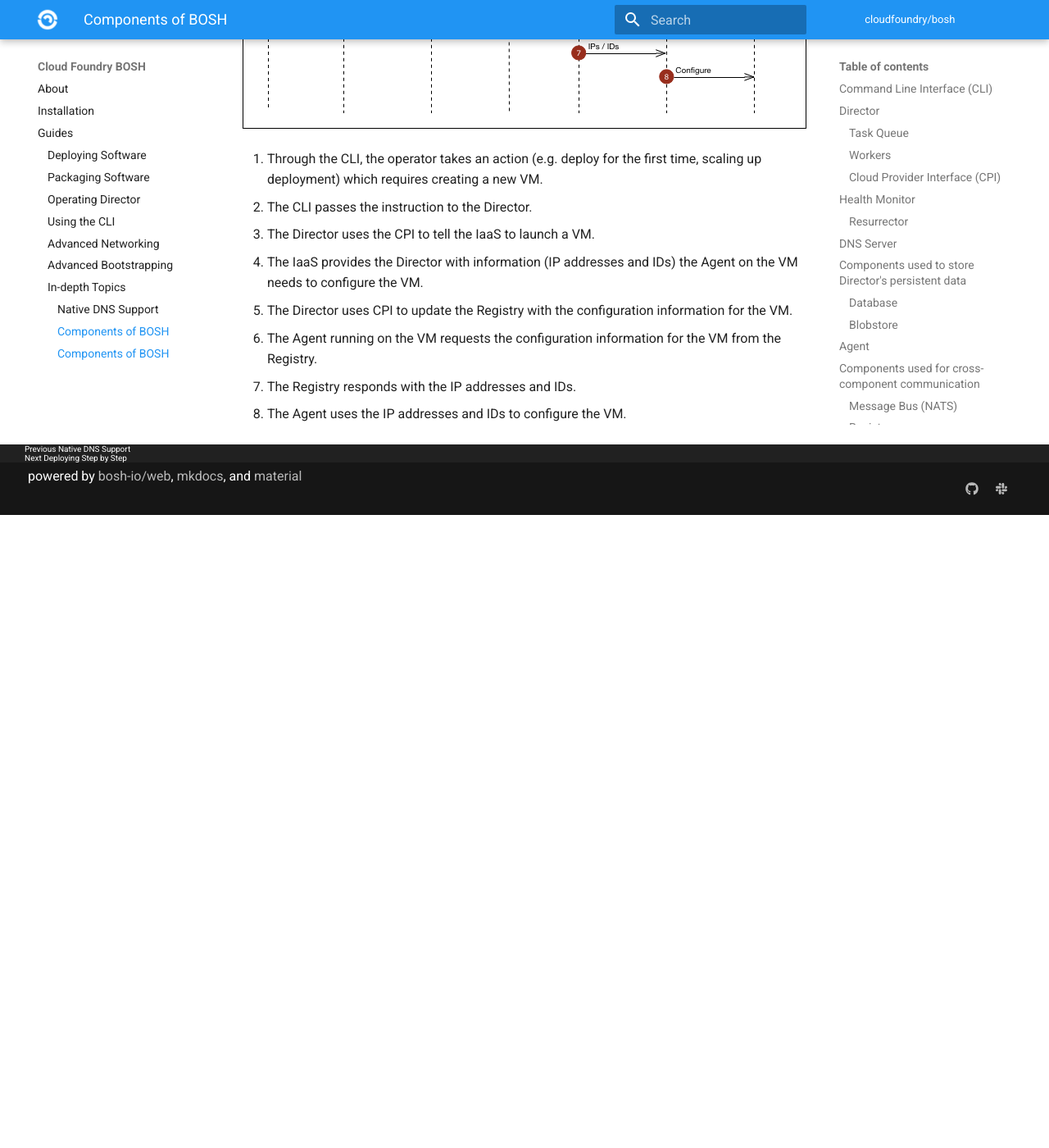
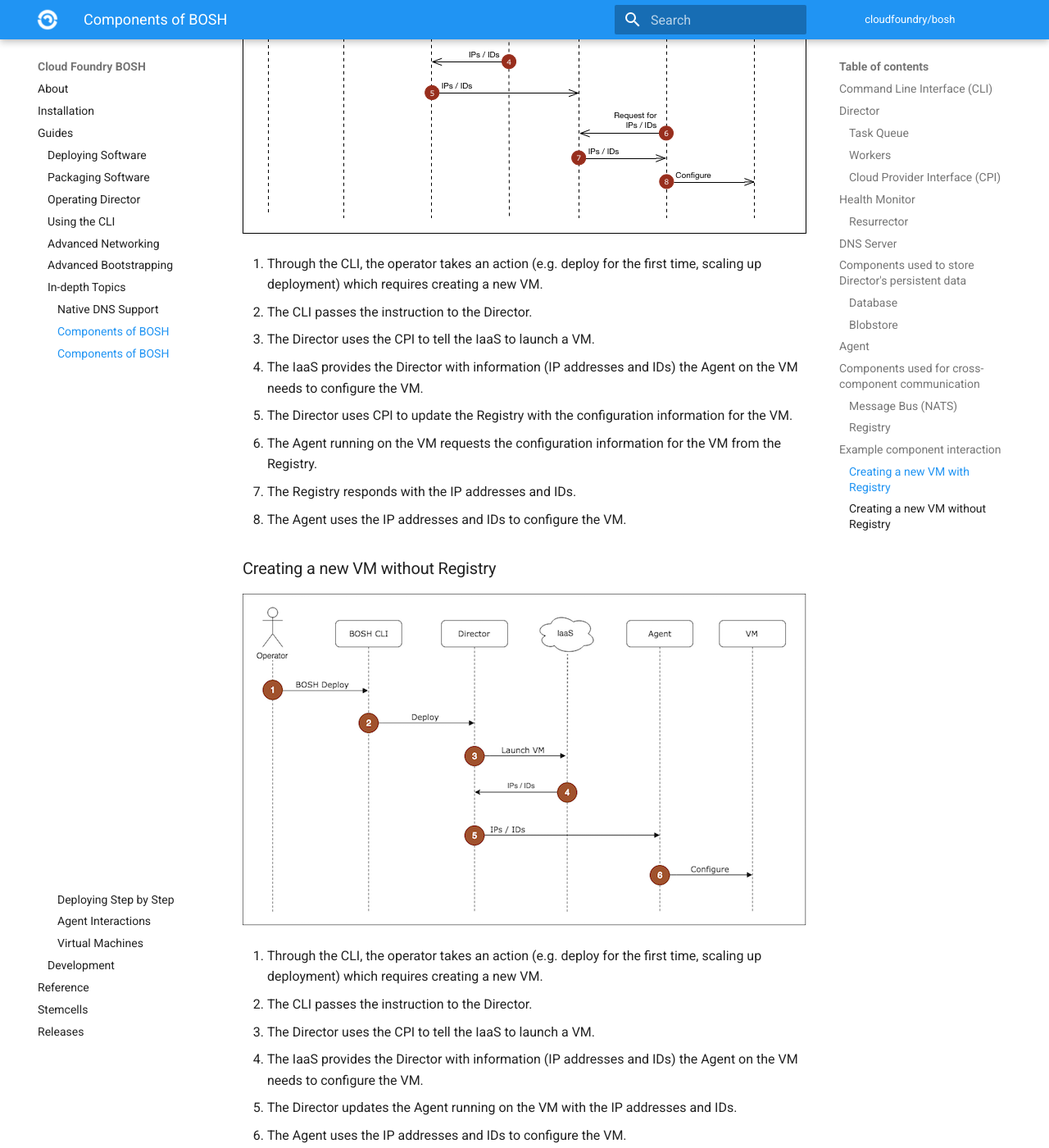
Before and after one commit to cloudfoundry/docs-bosh, an MkDocs documentation site: the page built from content/bosh-components.md, in a window 1280 px wide and 1400 px high, scrolled down 3908 px. Shown: the whole window at 82% size. Built offline with MkDocs 1.6.1 and Material for MkDocs 9.7.7, drawn with Linux system fonts in a browser that asks for light colours; old or Windows-style settings are respelled for this version of MkDocs; before the commit the page ends 4536 px from its top, so only the background shows below that; some of the changed text lies outside the part shown.

Commit message:
Add registry-less agent workflow documentation
[#162398143](https://www.pivotaltracker.com/story/show/162398143)

Signed-off-by: Behrouz Soroushian <bsoroushian@pivotal.io>

```diff
--- a/content/bosh-components.md
+++ b/content/bosh-components.md
@@ -75,6 +75,9 @@ The Director and the Agents communicate through a lightweight publish-subscribe
 
 ### Registry {: #registry }
 
+!!! note
+    As of CPI V2, the registry may be avoided if the stemcell API version is sufficient. See [CPI API V2](cpi-api-v2.md) and [CPI V2 Migration Guide](v2-migration-guide.md) for more information on how the CPI, Agent, and Director behave in a registry-less environment.
+
 When the Director creates or updates a VM, it stores configuration information for the VM in the Registry so that it can be used during bootstrapping stage of the VM.
 
 ---
@@ -82,7 +85,7 @@ When the Director creates or updates a VM, it stores configuration information f
 
 This example shows how components interact when creating a new VM.
 
-### Creating a new VM {: #create-vm }
+### Creating a new VM with Registry {: #create-vm }
 
 ![image](images/deploy-sequence.png)
 
@@ -94,3 +97,14 @@ This example shows how components interact when creating a new VM.
 1. The Agent running on the VM requests the configuration information for the VM from the Registry.
 1. The Registry responds with the IP addresses and IDs.
 1. The Agent uses the IP addresses and IDs to configure the VM.
+
+### Creating a new VM without Registry {: #create-vm-v2 }
+
+![image](images/deploy-sequence-registryless.png)
+
+1. Through the CLI, the operator takes an action (e.g. deploy for the first time, scaling up deployment) which requires creating a new VM.
+1. The CLI passes the instruction to the Director.
+1. The Director uses the CPI to tell the IaaS to launch a VM.
+1. The IaaS provides the Director with information (IP addresses and IDs) the Agent on the VM needs to configure the VM.
+1. The Director updates the Agent running on the VM with the IP addresses and IDs.
+1. The Agent uses the IP addresses and IDs to configure the VM.
```
Also changed, not shown: content/agent-cpi-interactions.md (+6 -0 lines), content/images/deploy-sequence-registryless.png (added).
